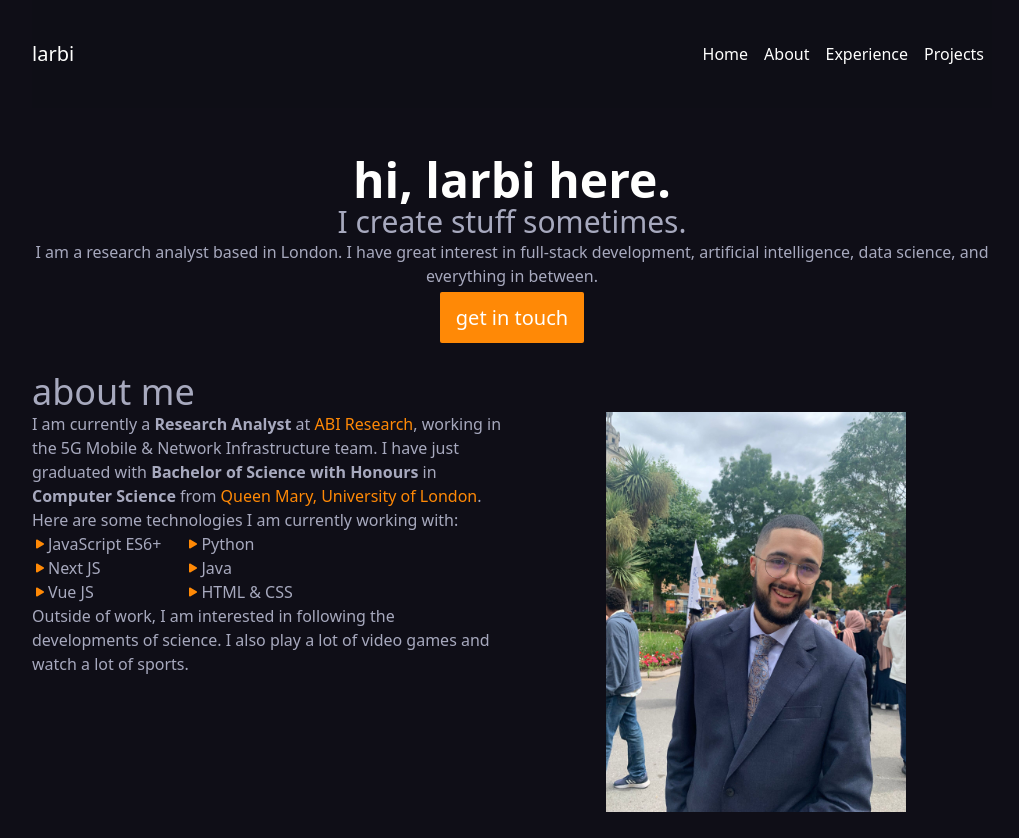
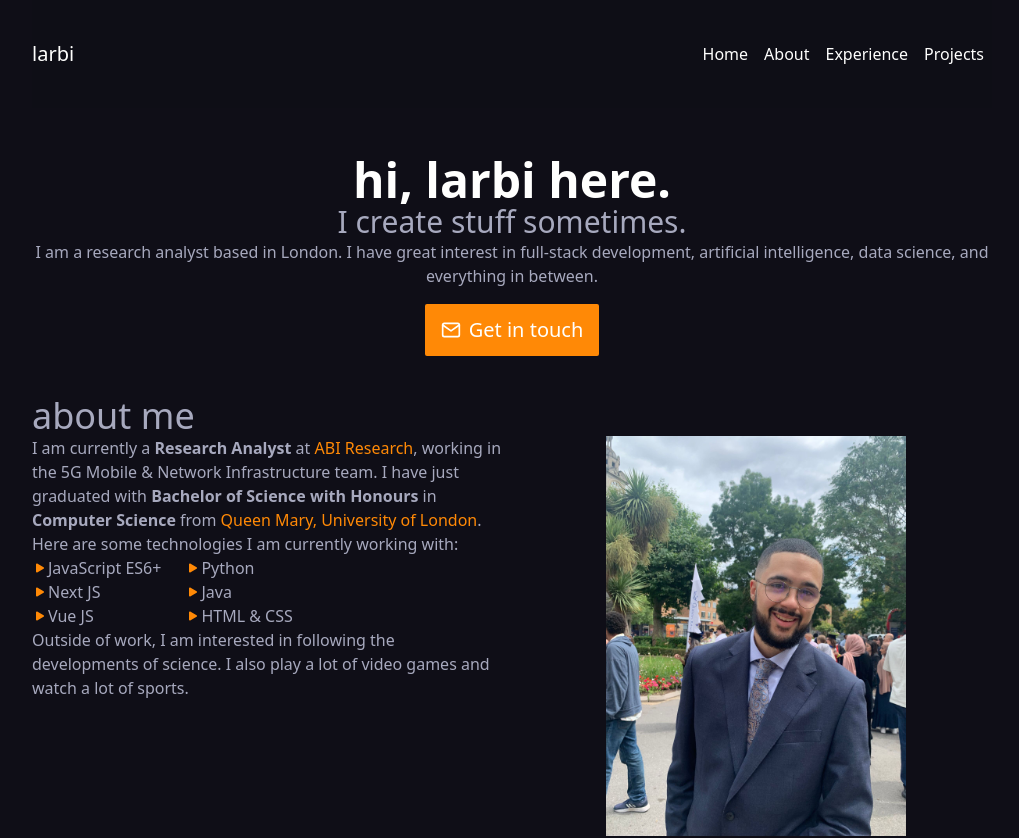
Before and after one commit to larbibelkhit/personal-website, a Next.js app: page / in a window 1280 px wide. Shown: the top 838 px of the page, without its empty margins (128-1147 px from the left). Built offline with nearby package versions, Linux system fonts and the light colour scheme.

Commit message:
Intro email button activated

```diff
--- a/pages/index.js
+++ b/pages/index.js
@@ -1,6 +1,7 @@
 import {BsFillPlayFill} from "react-icons/bs"
 import Image from "next/image"
 import JobList from "../components/JobList"
+import {FiMail} from "react-icons/fi"
 
 export default function Home() {
   return (
@@ -24,7 +25,14 @@ export default function Home() {
             <p className="text-3xl">I create stuff sometimes.</p>
             <p>I am a research analyst based in London. I have great interest in full-stack development, artificial intelligence, data science, and everything in between.</p>
           </div>
-          <a href="#" className="bg-[#ff8906] text-[#fffffe] px-4 py-3 rounded-sm text-xl">get in touch</a>
+          <button type="button" className="bg-[#ff8906] text-[#fffffe] px-4 py-3 rounded-sm text-xl">
+            <a href="mailto:larbibelkhit@outlook.com">
+              <p className="flex justify-center items-center gap-2">
+                <FiMail />
+                Get in touch
+              </p>
+            </a>
+          </button>
         </section>
         <section id="about" className="my-10">
           <p className="text-4xl">about me</p>
```
